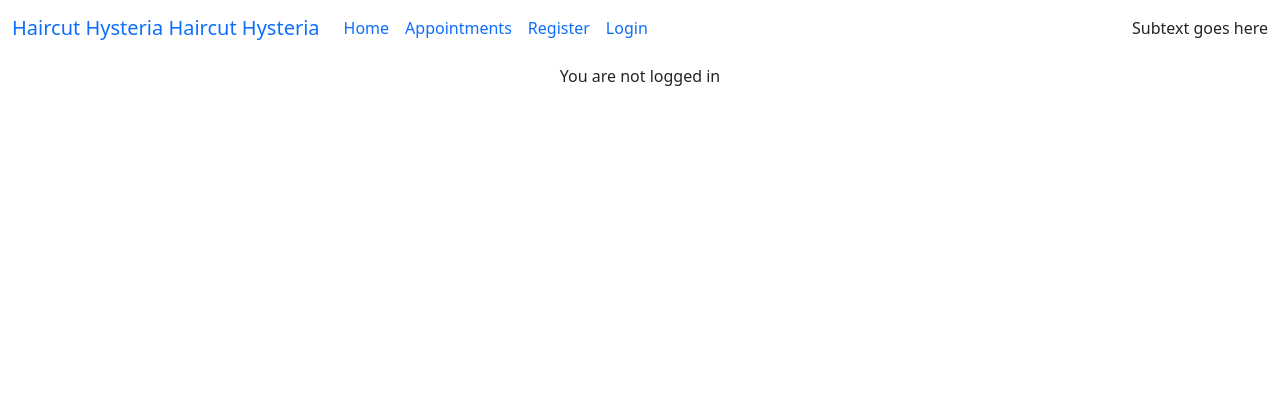
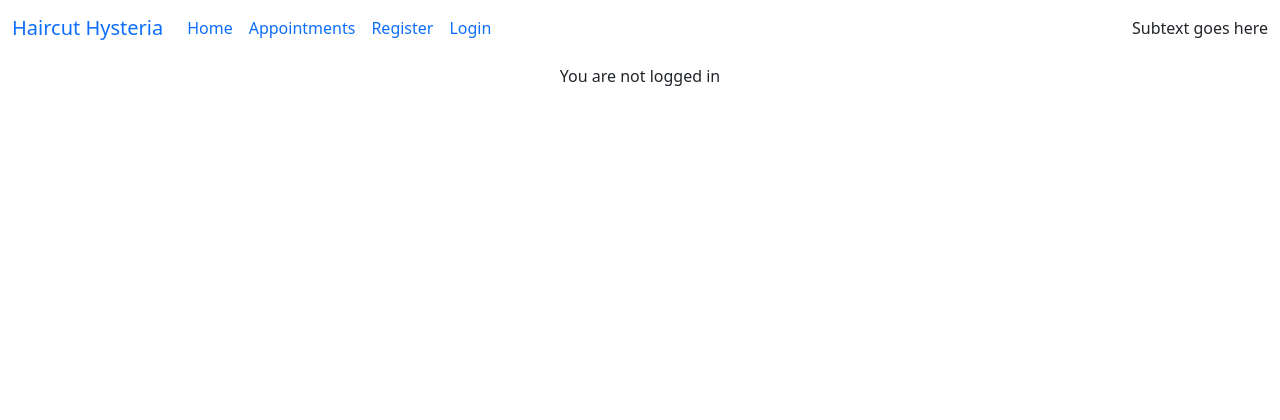
Before and after one commit to E-Printer/haircut-hysteria, a Django app: page / in a window 1280 px wide. Shown: the top 420 px of the page. Run offline with Django 4.2, Linux system fonts and the light colour scheme; some libraries are stand-ins or nearby versions.

Commit message:
Merge Main
Removed double changes

```diff
--- a/templates/base.html
+++ b/templates/base.html
@@ -15,7 +15,7 @@
 
 <head>
     <title>Haircut Hysteria</title>
-    <title>Haircut Hysteria</title>
+
     <meta name="viewport" content="width=device-width, initial-scale=1">
 
     <!-- Google Fonts CSS -->
@@ -44,7 +44,7 @@
         <div class="container-fluid">
             <a class="navbar-brand" href="{% url 'home' %}">
                 <span class="brand">Haircut Hysteria</span>
-                <span class="brand">Haircut Hysteria</span>
+
             </a>
             <button class="navbar-toggler" type="button" data-bs-toggle="collapse" data-bs-target="#navbarText"
                 aria-controls="navbarText" aria-expanded="false" aria-label="Toggle navigation">
```
